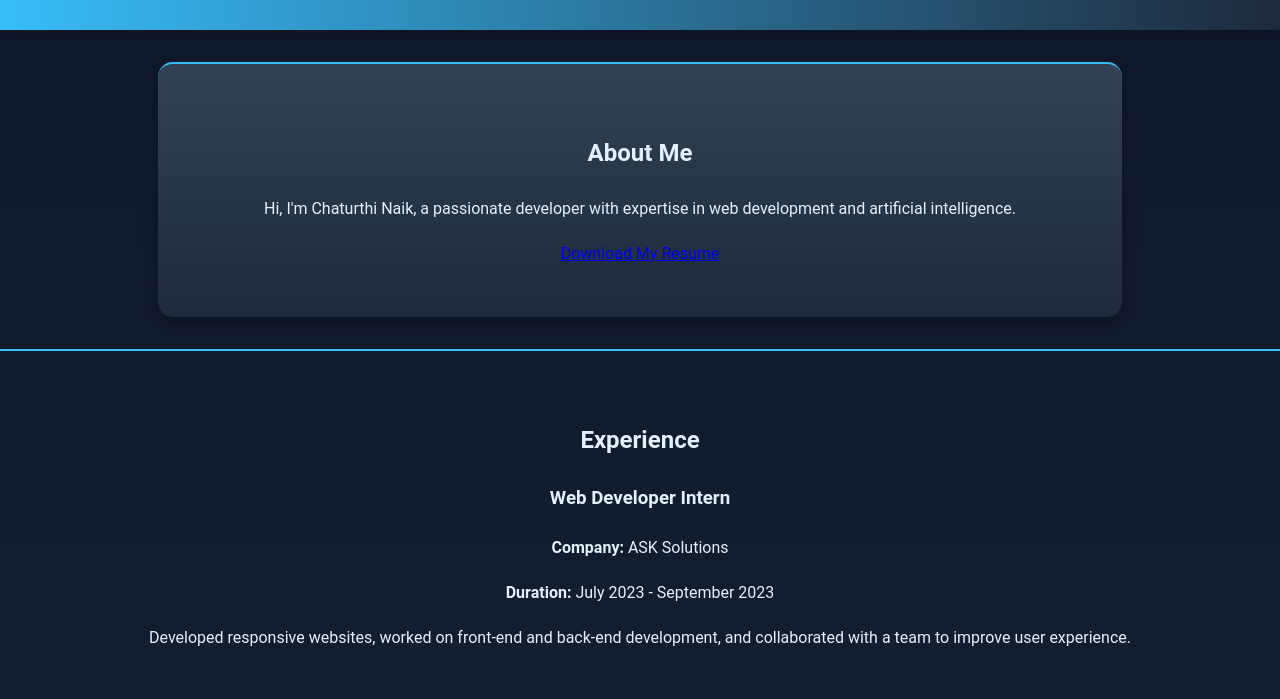
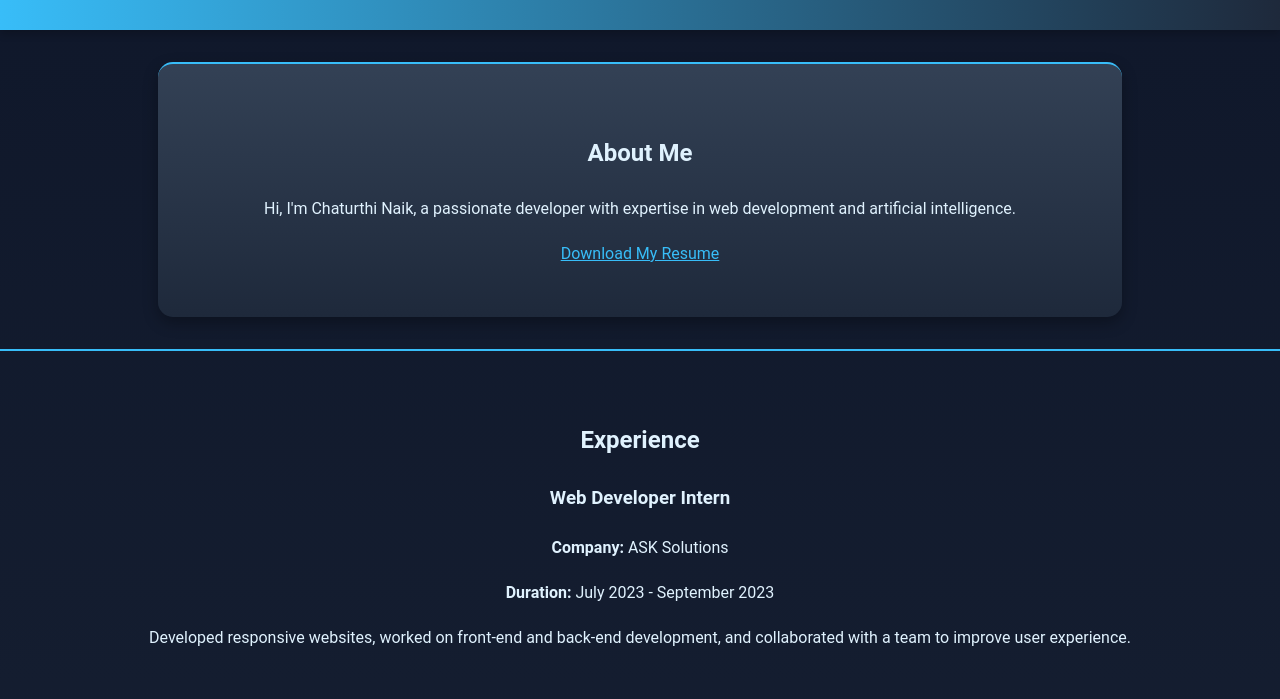
Before and after one commit to ChaturthiSNaik/ChaturthiSNaik.github.io, a plain HTML site: page index.html in a window 1280 px wide. Shown: the part 101-800 px from the top of the page. Drawn offline with Linux system fonts and the light colour scheme.

Commit message:
Update_2 index.html

```diff
--- a/index.html
+++ b/index.html
@@ -26,7 +26,7 @@
   <section id="about">
     <h2>About Me</h2>
     <p>Hi, I'm Chaturthi Naik, a passionate developer with expertise in web development and artificial intelligence.</p>
-    <a href="resume.pdf" download class="button">Download My Resume</a>
+    <a href="resume.pdf" download class="button_d">Download My Resume</a>
   </section>
 
   <!-- Experience Section -->
```
